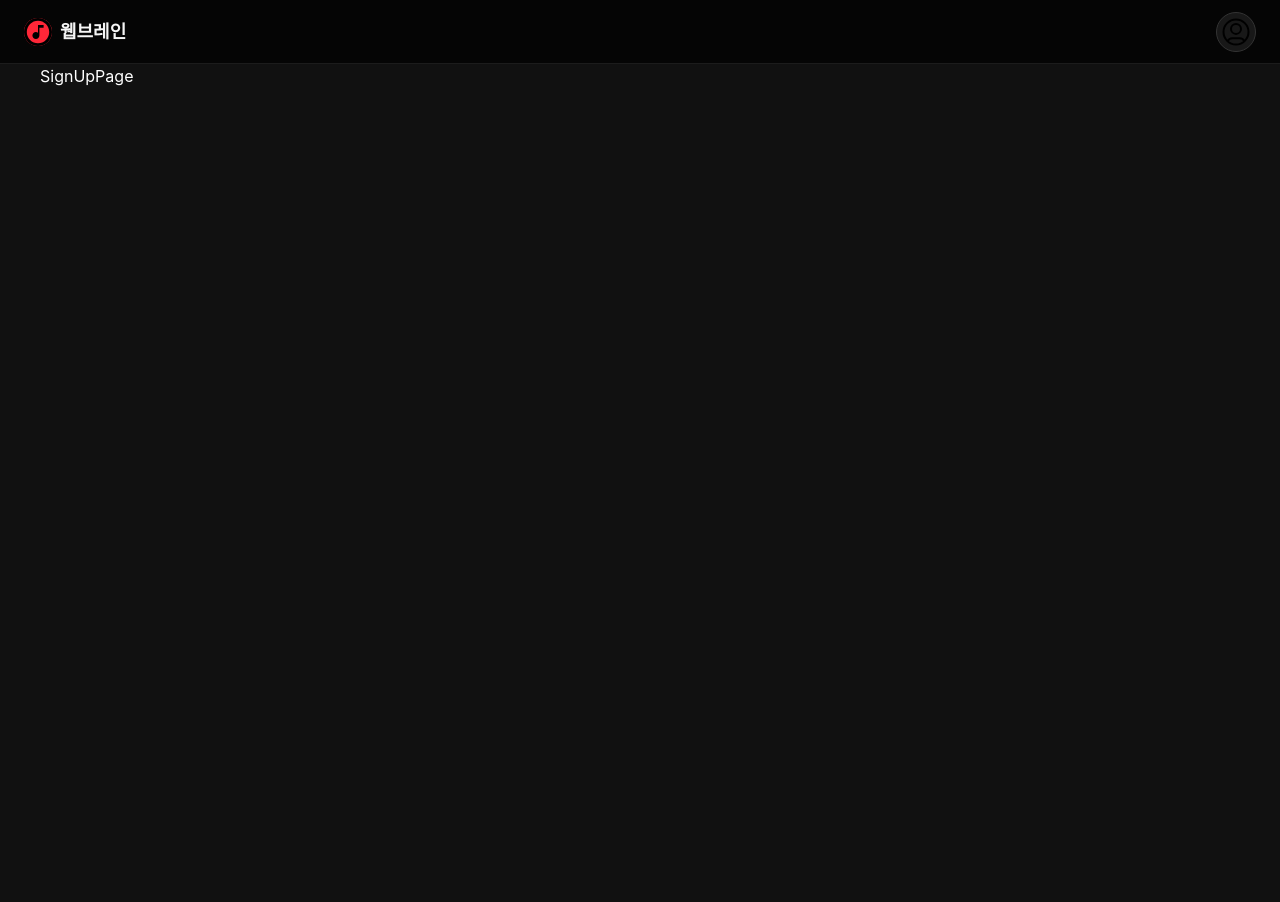
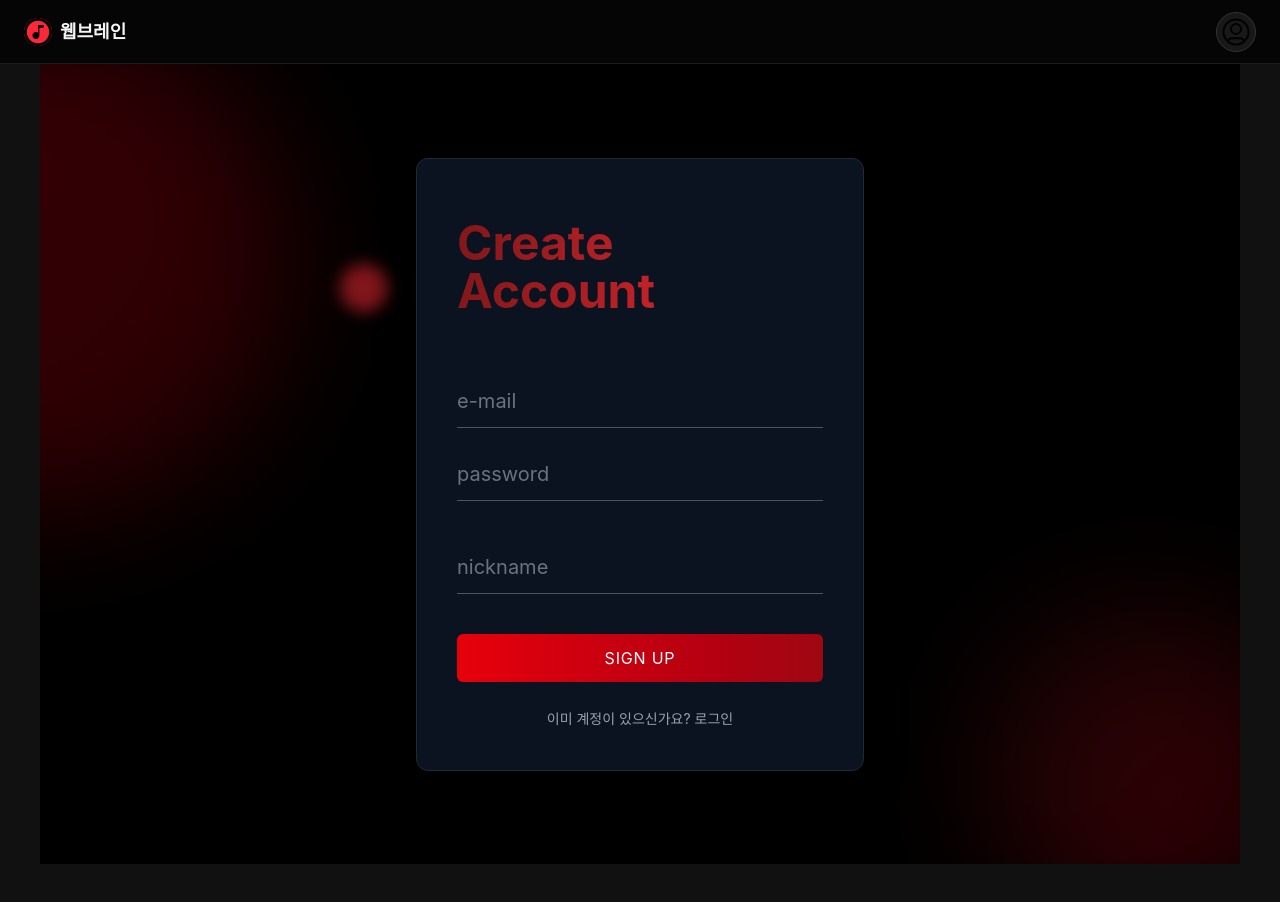
Before and after one commit to CHOEJAE/Track-music, a React (Vite) app: page /signup in a window 1280 px wide. Before the commit the page ends 800 px from the top, so only its background shows below. Built offline with nearby package versions, Linux system fonts and the light colour scheme.

Commit message:
1. 로그인, 회원가입 페이지 디자인 러프 완료 2. header.jsx 클릭시 홈으로 이동 기능 추가

```diff
--- a/src/components/Header.jsx
+++ b/src/components/Header.jsx
@@ -1,4 +1,4 @@
-import { useNavigate } from "react-router-dom";
+import { useNavigate, Link } from "react-router-dom";
 import WebBrainLogo from "./icons/WebBrainLogo.jsx";
 import Personicon from "./icons/Personicon.jsx";
 
@@ -7,12 +7,14 @@ export default function Header() {
 
   return (
     <header className="app-header">
-      <div className="app-header-left">
-        <div className="logo-mark">
-          <WebBrainLogo />
+      <Link to={"/home"}>
+        <div className="app-header-left">
+          <div className="logo-mark">
+            <WebBrainLogo />
+          </div>
+          <span className="app-header-title">웹브레인</span>
         </div>
-        <span className="app-header-title">웹브레인</span>
-      </div>
+      </Link>
 
       <div className="app-header-right">
         <button
--- a/src/pages/LoginPage.jsx
+++ b/src/pages/LoginPage.jsx
@@ -1,5 +1,96 @@
-import React from "react";
+import { Link, useNavigate } from "react-router-dom";
 
-export default function Loginpage() {
-  return <div>Loginpage</div>;
+export default function LoginPage() {
+  const navigate = useNavigate();
+
+  /**로그인 핸들러 함수, 후에 백엔드 패치 결합 */
+  const handleSubmit = (e) => {
+    e.preventDefault();
+    alert("로그인 시도");
+    navigate("/home");
+  };
+
+  return (
+    // 전체 컨테이너
+    <div className="relative flex items-center justify-center h-screen text-white overflow-hidden p-4">
+      {/* 왼쪽 하단의 큰 그라데이션 원*/}
+      <div
+        className="absolute top-0 left-0 w-[500px] h-[500px]
+                   bg-linear-to-br from-red-800/60 to-red-600/30 rounded-full
+                   filter blur-3xl opacity-60 transition-all duration-1000"
+        style={{ transform: "translate(-50%, -10%)" }}
+      ></div>
+
+      {/* 오른쪽 하단 그라데이션 원 */}
+      <div
+        className="absolute bottom-0 right-0 w-80 h-80
+                   bg-linear-to-tl from-red-600/50 to-red-900/40 rounded-full
+                   filter blur-3xl opacity-50 transition-all duration-1000"
+        style={{ transform: "translate(20%, 20%)" }}
+      ></div>
+
+      {/* 왼쪽 상단 작은 원*/}
+      <div
+        className="absolute top-1/4 left-1/4 w-12 h-12 rounded-full
+                   bg-red-500 filter blur-sm opacity-50"
+      ></div>
+
+      {/* 로그인 폼 */}
+      <div className="relative z-10 w-full max-w-md p-10 bg-gray-900/80 backdrop-blur-sm rounded-xl shadow-2xl border border-gray-800">
+        <h2
+          className="text-5xl font-bold text-center mb-10 p-5 pl-0 bg-linear-to-l from-red-500 to-red-900
+            bg-clip-text text-transparent"
+        >
+          Login
+        </h2>
+
+        <form onSubmit={handleSubmit}>
+          {/* 이메일 박스 */}
+          <div className="mb-5">
+            <input
+              type="email"
+              id="email"
+              placeholder="e-mail"
+              className="w-full bg-transparent border-b border-gray-600 text-white py-3 text-xl
+                         focus:border-red-500 focus:outline-none transition duration-300 placeholder-gray-500"
+              required
+            />
+          </div>
+
+          {/* 패스워드 박스 */}
+          <div className="mb-10">
+            <input
+              type="password"
+              id="password"
+              placeholder="password"
+              className="w-full bg-transparent border-b border-gray-600 text-white py-3 text-xl
+                         focus:border-red-500 focus:outline-none transition duration-300 placeholder-gray-500"
+              required
+            />
+          </div>
+
+          {/* 로그인 버튼 */}
+          <button
+            type="submit"
+            className="w-full py-3 bg-linear-to-r from-red-600 to-red-800 text-white
+                       rounded-md font-bold text-lg tracking-wider
+                       hover:from-red-700 hover:to-red-900 transition duration-300
+                       focus:outline-none focus:ring-1"
+          >
+            LOGIN
+          </button>
+        </form>
+
+        {/* 회원가입 링크 */}
+        <div className="text-center mt-6">
+          <Link
+            to="/signup"
+            className="text-sm text-gray-400 hover:text-red-400 transition duration-200"
+          >
+            계정이 없으신가요? 회원가입
+          </Link>
+        </div>
+      </div>
+    </div>
+  );
 }
--- a/src/pages/SignUpPage.jsx
+++ b/src/pages/SignUpPage.jsx
@@ -1,5 +1,110 @@
-import React from "react";
+import { Link, useNavigate } from "react-router-dom";
 
 export default function SignUpPage() {
-  return <div>SignUpPage</div>;
+  const navigate = useNavigate();
+
+  /**회원가입 핸들러 함수, 후에 백엔드 패치 결합 */
+  const handleSubmit = (e) => {
+    e.preventDefault();
+    alert("회원가입 시도");
+    navigate("/login");
+  };
+
+  return (
+    // 전체 컨테이너
+    <div className="relative flex items-center justify-center h-screen bg-black text-white overflow-hidden p-4">
+      {/* 왼쪽 상단 그라데이션 원 */}
+      <div
+        className="absolute top-0 left-0 w-[500px] h-[500px]
+                   bg-linear-to-br from-red-800/60 to-red-600/30 rounded-full
+                   filter blur-3xl opacity-60 transition-all duration-1000"
+        style={{ transform: "translate(-50%, -10%)" }}
+      ></div>
+
+      {/* 오른쪽 하단 그라데이션 원 */}
+      <div
+        className="absolute bottom-0 right-0 w-80 h-80
+                   bg-linear-to-tl from-red-600/50 to-red-900/40 rounded-full
+                   filter blur-3xl opacity-50 transition-all duration-1000"
+        style={{ transform: "translate(20%, 20%)" }}
+      ></div>
+
+      {/* 왼쪽 상단 작은 원 */}
+      <div
+        className="absolute top-1/4 left-1/4 w-12 h-12 rounded-full
+                   bg-red-500 filter blur-sm opacity-50"
+      ></div>
+
+      {/* 회원가입 폼 */}
+      <div className="relative z-10 w-full max-w-md p-10 bg-gray-900/80 backdrop-blur-sm rounded-xl shadow-2xl border border-gray-800">
+        <h2
+          className="text-5xl font-bold text-left mb-10 p-5 pl-0
+                     bg-linear-to-l from-red-500 to-red-900
+                     bg-clip-text text-transparent"
+        >
+          Create <br />
+          Account
+        </h2>
+
+        <form onSubmit={handleSubmit}>
+          {/* 이메일 박스 */}
+          <div className="mb-5">
+            <input
+              type="email"
+              id="signup-email"
+              placeholder="e-mail"
+              className="w-full bg-transparent border-b border-gray-600 text-white py-3 text-xl
+                         focus:border-red-500 focus:outline-none transition duration-300 placeholder-gray-500"
+              required
+            />
+          </div>
+
+          {/* 패스워드 박스 */}
+          <div className="mb-10">
+            <input
+              type="password"
+              id="signup-password"
+              placeholder="password"
+              className="w-full bg-transparent border-b border-gray-600 text-white py-3 text-xl
+                         focus:border-red-500 focus:outline-none transition duration-300 placeholder-gray-500"
+              required
+            />
+          </div>
+
+          {/* 닉네임 박스 */}
+          <div className="mb-10">
+            <input
+              type="text"
+              id="signup-nickname"
+              placeholder="nickname"
+              className="w-full bg-transparent border-b border-gray-600 text-white py-3 text-xl
+                         focus:border-red-500 focus:outline-none transition duration-300 placeholder-gray-500"
+              required
+            />
+          </div>
+
+          {/* 회원가입 버튼 */}
+          <button
+            type="submit"
+            className="w-full py-3 bg-linear-to-r from-red-600 to-red-800 text-white
+                       rounded-md font-bold text-lg tracking-wider
+                       hover:from-red-700 hover:to-red-900 transition duration-300
+                       focus:outline-none focus:ring-1"
+          >
+            SIGN UP
+          </button>
+        </form>
+
+        {/* 로그인 링크 */}
+        <div className="text-center mt-6">
+          <Link
+            to="/login"
+            className="text-sm text-gray-400 hover:text-red-400 transition duration-200"
+          >
+            이미 계정이 있으신가요? 로그인
+          </Link>
+        </div>
+      </div>
+    </div>
+  );
 }
```
